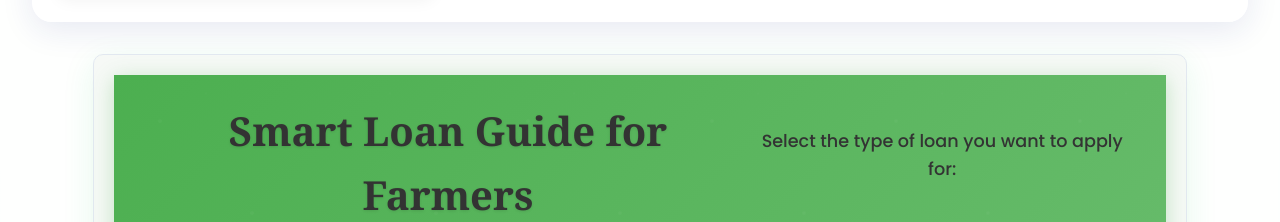
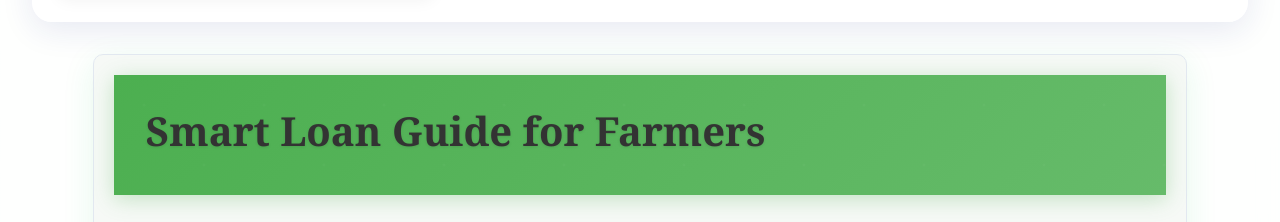
Before and after one commit to Vivek1034/Smart-Crop-Advisory-System-main, a website with bundled scripts: page Smart-Crop-Advisory-System-main/Agri/dashboard.html in a window 1280 px wide. Shown: the part 3758-3980 px from the top of the page. Built offline with nearby package versions, Linux system fonts and the light colour scheme; no server answers; a script that the page names is missing.

Commit message:
dashboard

```diff
--- a/Smart-Crop-Advisory-System-main/Agri/dashboard.html
+++ b/Smart-Crop-Advisory-System-main/Agri/dashboard.html
@@ -1630,8 +1630,8 @@
     <body>
       <div class="container">
         <header>
-          <h1>Smart Loan Guide for Farmers</h1>
-          <p>Select the type of loan you want to apply for:</p>
+          <h1 style="text-align: center;">Smart Loan Guide for Farmers</h1>
+
         </header>
 
         <div class="loan-cards">
```
